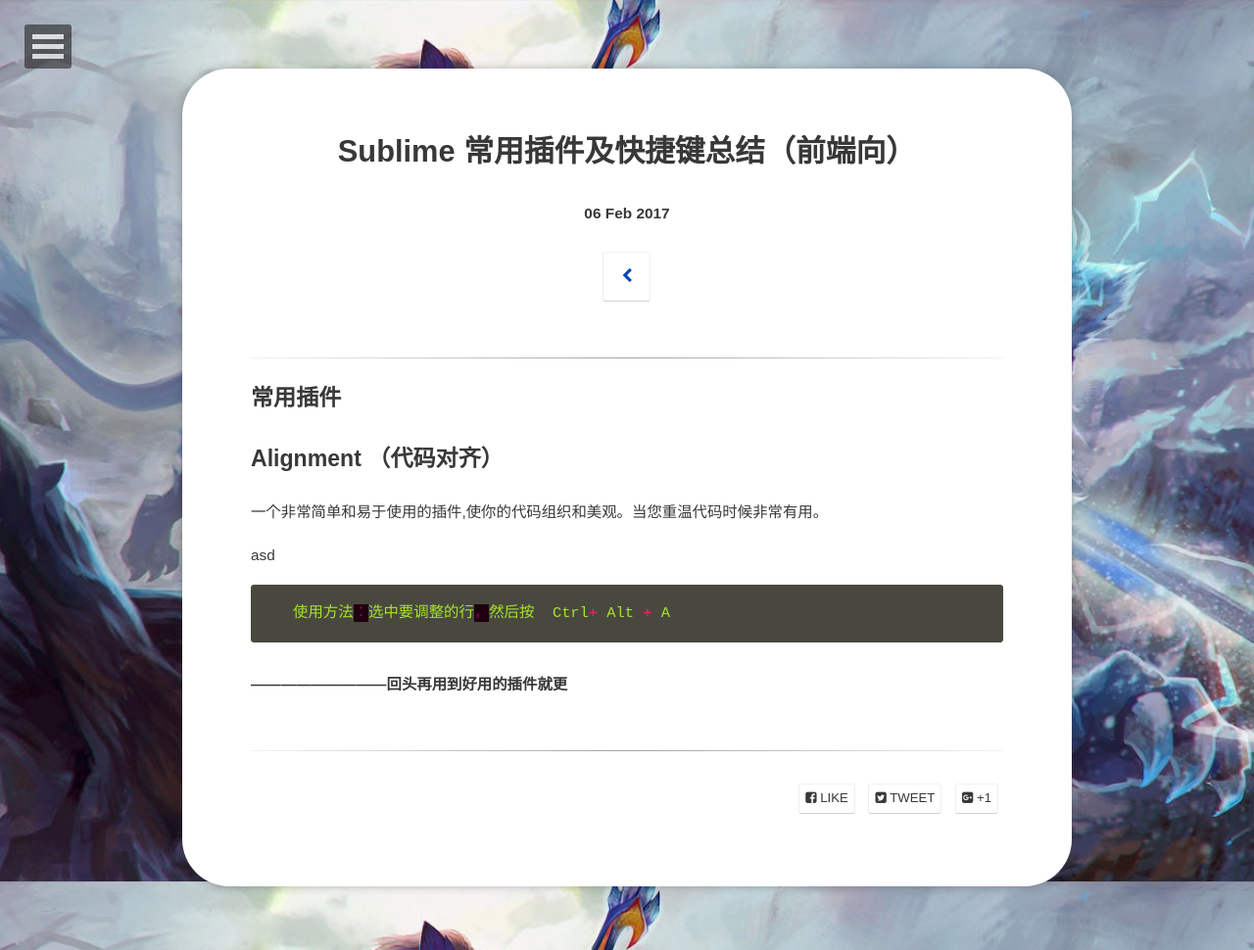
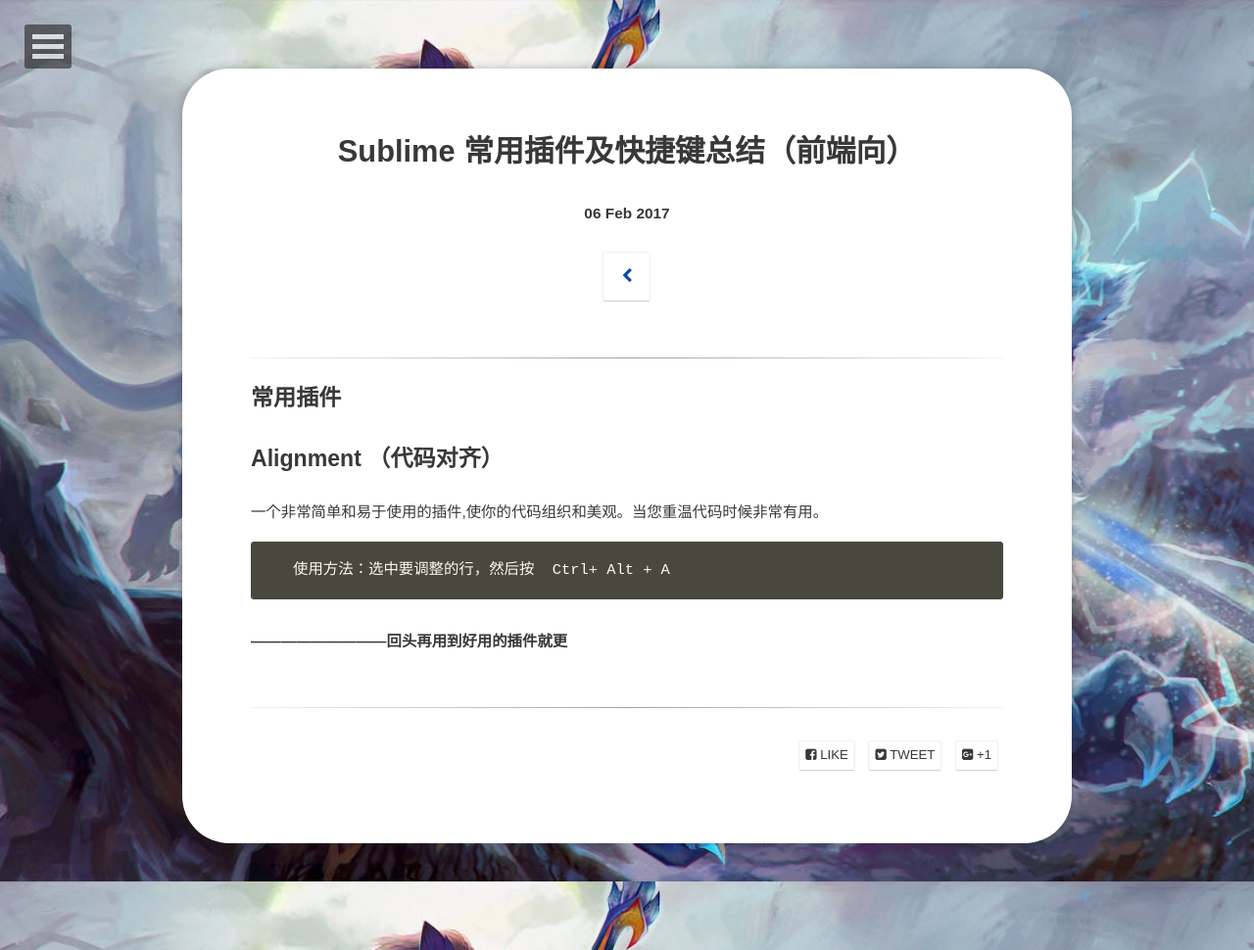
Before and after one commit to sandofsuro/sandofsuro.github.io, a Jekyll site: the page built from _posts/2017-02-06-sublime.md, in a window 1280 px wide. Shown: the whole page at 98% size. Built offline with Jekyll 4.4.1, drawn with Linux system fonts in a browser that asks for light colours; some web fonts are replaced.

Commit message:
push an article

````diff
--- a/_posts/2017-02-06-sublime.md
+++ b/_posts/2017-02-06-sublime.md
@@ -14,8 +14,8 @@ excerpt: "此等coding神器相见恨晚"
 
 一个非常简单和易于使用的插件,使你的代码组织和美观。当您重温代码时候非常有用。
 
-asd
-```javascript
+
+```
    使用方法：选中要调整的行，然后按  Ctrl+ Alt + A
 ```
 
````
